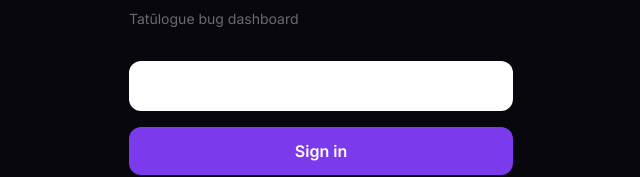
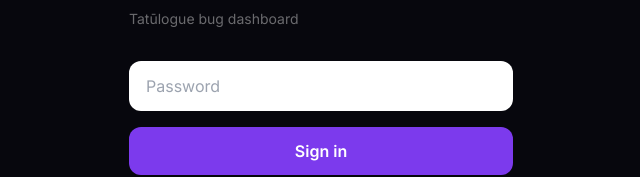
Before and after one commit to markdupuis/tatulogue-web, a Next.js app: page /admin in a window 1280 px wide. Shown: the part 352-529 px from the top of the page, without its empty margins (319-959 px from the left). Built offline with nearby package versions, Linux system fonts and the light colour scheme.

Commit message:
fix: admin password input — white background with black text

```diff
--- a/app/admin/page.tsx
+++ b/app/admin/page.tsx
@@ -99,7 +99,7 @@ export default function AdminPage() {
               value={password}
               onChange={(e) => setPassword(e.target.value)}
               placeholder="Password"
-              className="w-full px-4 py-3 rounded-xl bg-white/8 border border-white/15 focus:border-violet-500 focus:outline-none placeholder-white/30"
+              className="w-full px-4 py-3 rounded-xl bg-white border border-white/15 focus:border-violet-500 focus:outline-none text-black placeholder-gray-400"
             />
             <button type="submit" className="w-full py-3 rounded-xl bg-violet-600 hover:bg-violet-500 font-semibold transition-colors">
               Sign in
```
